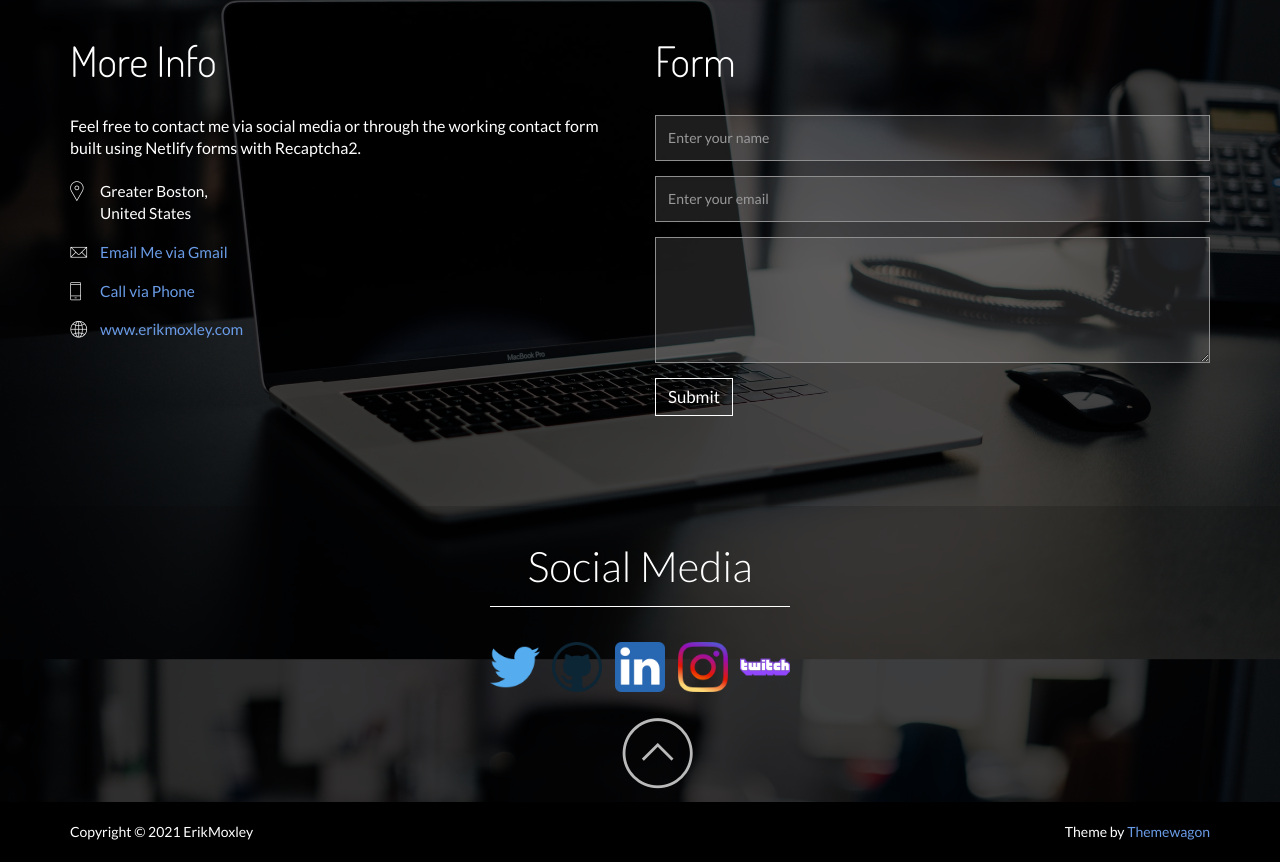
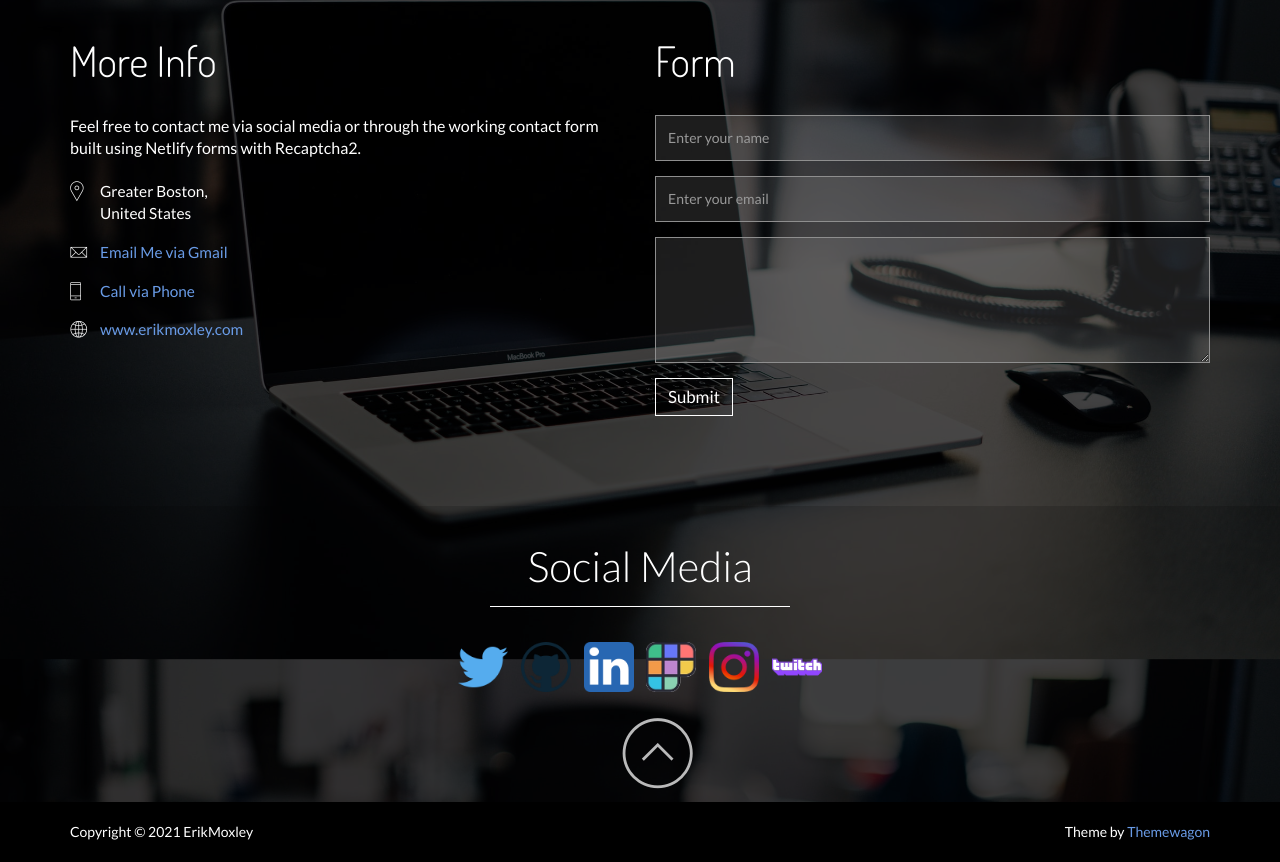
Before and after one commit to ErikMoxley/portfolio2021, a website: page index.html in a window 1280 px wide. Shown: the part 3694-4556 px from the top of the page. Drawn offline with Linux system fonts and the light colour scheme; some packages are replaced by stand-ins of ours.

Commit message:
added polywork social media icon

```diff
--- a/assets/css/style.css
+++ b/assets/css/style.css
@@ -566,7 +566,9 @@ header {
 .youtube{
 	background-image: url(../images/youtube.png);
 }
-
+.polywork{
+	background-image: url(../images/polywork.png);
+}
 
 /* /////////////////////////////////////////////////////////////////////
 //  08 - Footer
--- a/index.html
+++ b/index.html
@@ -363,6 +363,7 @@
                                 <li class="social-icons"><a class="twitter" rel="noopener noreferrer" target="_blank" href="https://twitter.com/MoxleyDev"></a></li>
                                 <li class="social-icons"><a class="github" rel="noopener noreferrer" target="_blank" href="https://github.com/ErikMoxley"></a></li>
                                 <li class="social-icons"><a class="linkedin" rel="noopener noreferrer" target="_blank" href="https://www.linkedin.com/in/erickongkaew"></a></li>
+                                <li class="social-icons"><a class="polywork" rel="noopener noreferrer" target="_blank" href="https://www.polywork.com/erikmoxley"></a></li>
                                 <li class="social-icons"><a class="instagram" rel="noopener noreferrer" target="_blank" href="https://www.instagram.com/erik.moxley/"></a></li>
                                 <li class="social-icons"><a class="twitch" rel="noopener noreferrer" target="_blank" href="https://www.twitch.tv/ErikMoxley"></a></li>
                             </ul>
```
Also changed, not shown: assets/images/polywork.png (added).
